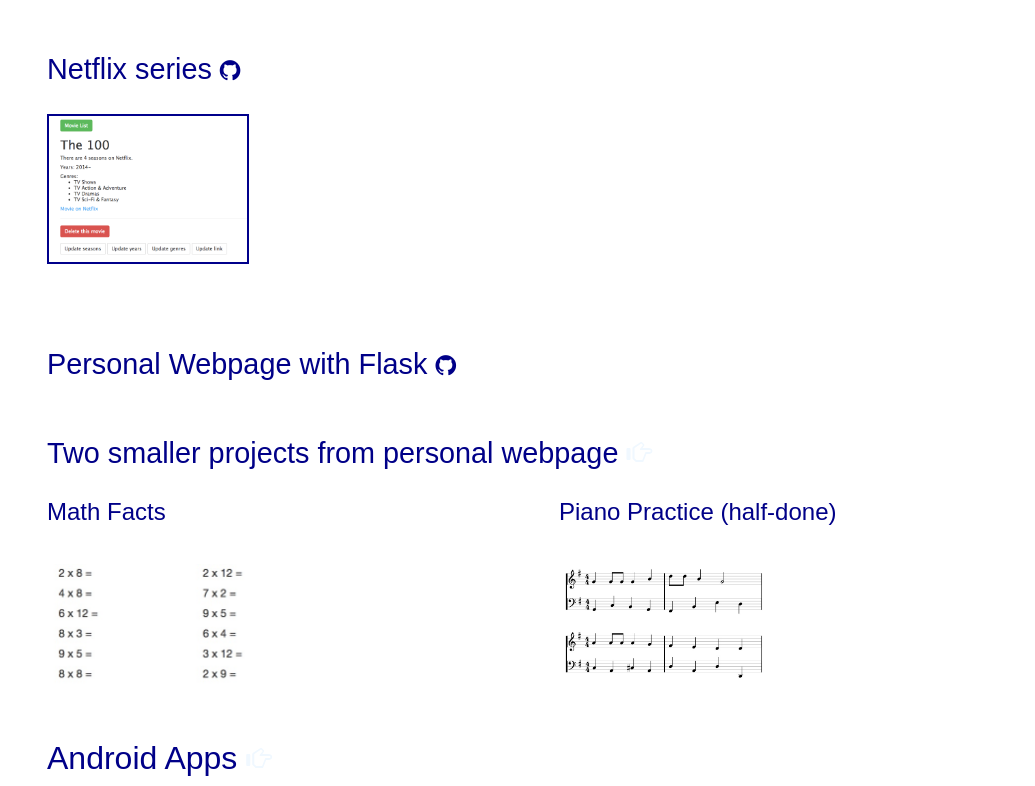
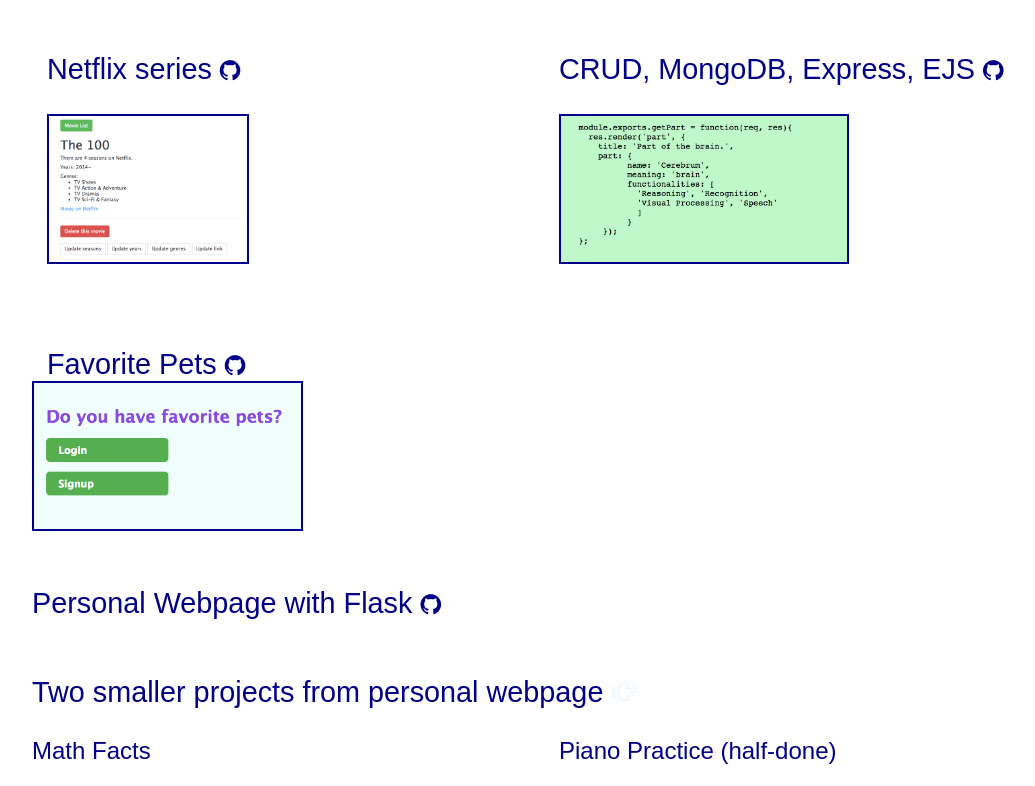
Before and after one commit to bukkicsilla/portfolio, a website: page index.html in a window 1280 px wide. Shown: the part 694-1480 px from the top of the page, without its empty margins (96-1131 px from the left). Drawn offline with nearby package versions, Linux system fonts and the light colour scheme.

Commit message:
favorite pets

```diff
--- a/index.html
+++ b/index.html
@@ -58,17 +58,29 @@
             <div class="row">
               <div class="col-sm-6"> <span class="mm"> Netflix series </span><a href="https://github.com/bukkicsilla/netflixseries" target="_blank"> <span class="fa fa-github"></span> </a>
             </div>
-              <!--<div class="col-sm-6"><span class="mm"> Naturalization </span> <a href="https://github.com/bukkicsilla/natur" target="_blank"> <span class="fa fa-github"></span> </a> </div>-->
+              <div class="col-sm-6"><span class="mm"> CRUD, MongoDB, Express, EJS </span> <a href="https://github.com/bukkicsilla/tutorialsandexercises/blob/master/views/crudmongodb.ejs" target="_blank"> <span class="fa fa-github"></span> </a> </div>
               </div>
             <br/>
             <div class="row">
               <div class="col-sm-6"> <a href="https://netflixseries.herokuapp.com/" target="_blank"><img id="netf" src="images/netflixseries.jpg" alt="Netflix series"/>
                   </a></div>
-                <!--<div class="col-sm-6"> <a href="https://warm-shore-61492.herokuapp.com/" target="_blank"><img src="images/natur.jpg" alt="Naturalization"/></a>
+                <div class="col-sm-6"> <a href="https://tutorialsandexercises.herokuapp.com/meanweb/crudandmongodb" target="_blank"><img id="netf" src="images/crud.png" alt="CRUD"/></a>
+                </div>
+            </div>
+            <br/><br/><br/>
+            <div class="row">
+              <div class="col-sm-12"> <span class="mm"> Favorite Pets </span><a href="https://github.com/bukkicsilla/favoritepets" target="_blank"> <span class="fa fa-github"></span> </a>
+            </div>
+              <!--<div class="col-sm-6"><span class="mm"> CRUD, MongoDB, Express, EJS </span> <a href="https://github.com/bukkicsilla/tutorialsandexercises/blob/master/views/crudmongodb.ejs" target="_blank"> <span class="fa fa-github"></span> </a> </div>
+              </div>-->
+            <br/>
+            <div class="row">
+              <div class="col-sm-12"> <a href="https://favoritepets.herokuapp.com/" target="_blank"><img id="netf" src="images/favorpets.png" alt="favorite pets"/>
+                  </a></div>
+                <!--<div class="col-sm-6"> <a href="https://tutorialsandexercises.herokuapp.com/meanweb/crudandmongodb" target="_blank"><img id="netf" src="images/crud.png" alt="CRUD"/></a>
                 </div>-->
             </div>
-            <br/><br/><br/>
-
+            <br/><br/>
 
             <a href="https://csillabukki.herokuapp.com/" target="_blank"><span class="mm" align="left"> Personal Webpage with Flask   </span></a>  <a href="https://github.com/bukkicsilla/homepageflask" target="_blank"> <span class="fa fa-github"></span> </a>
 
```
Also changed, not shown: public/images/crud.png (added), public/images/favorpets.png (added), public/images/netflixseries1.jpg (added).
